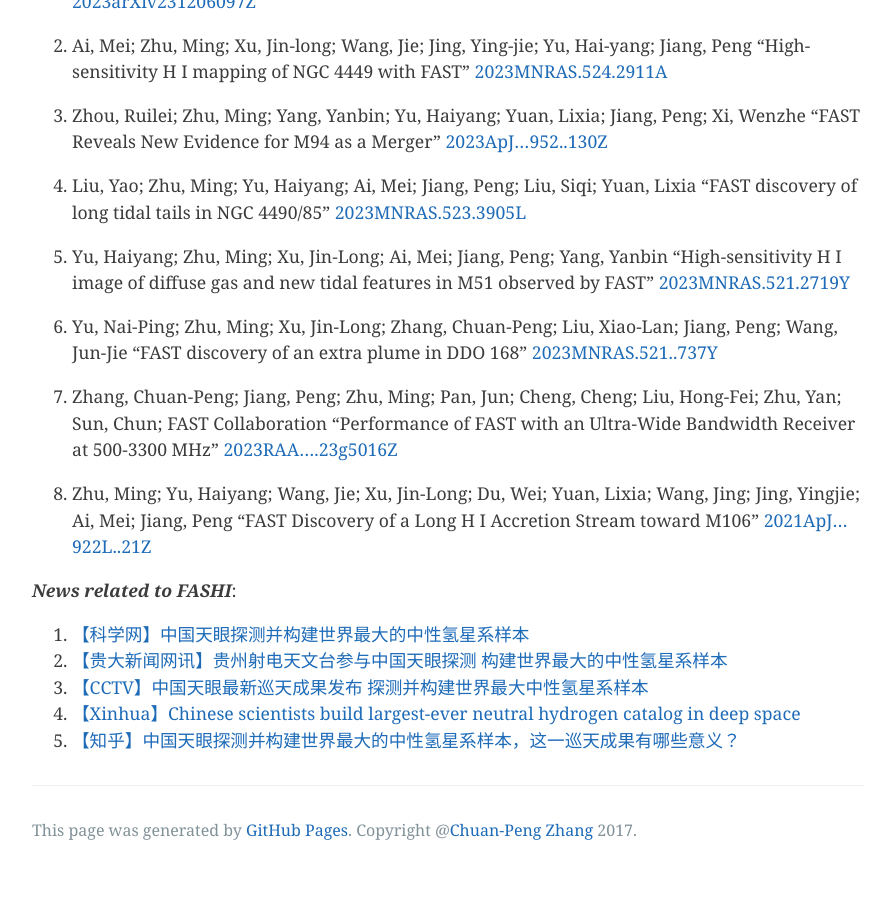
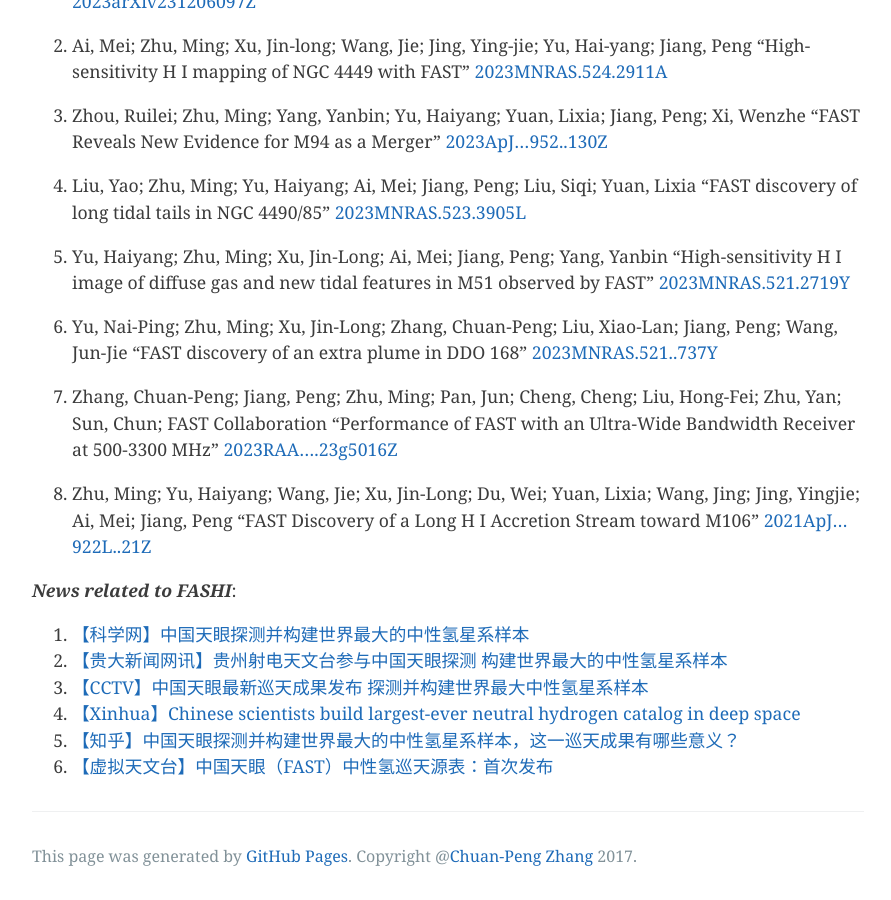
Before and after one commit to zcp521/zcp521.github.io, a Jekyll site: the page built from fashi.md, in a window 1280 px wide and 900 px high, scrolled down 3263 px. Shown: the whole window, without its empty margins (192-1083 px from the left). Built offline with Jekyll 4.4.1, drawn with Linux system fonts in a browser that asks for light colours; before the commit the page ends 4137 px from its top, so only the background shows below that.

Commit message:
Update fashi.md

```diff
--- a/fashi.md
+++ b/fashi.md
@@ -146,3 +146,4 @@
 3. [【CCTV】中国天眼最新巡天成果发布 探测并构建世界最大中性氢星系样本](https://tv.cctv.com/2023/12/13/VIDEQFOsBrEMP1RpItMx6eG6231213.shtml)
 4. [【Xinhua】Chinese scientists build largest-ever neutral hydrogen catalog in deep space](https://english.news.cn/20231213/99a9ce6bcf1b461bb1b319157ab250f2/c.html)
 5. [【知乎】中国天眼探测并构建世界最大的中性氢星系样本，这一巡天成果有哪些意义？](https://www.zhihu.com/question/634798604)
+6. [【虚拟天文台】中国天眼（FAST）中性氢巡天源表：首次发布](https://mp.weixin.qq.com/s/J7i9y-Bz1x353xkEI67zUw)
```
